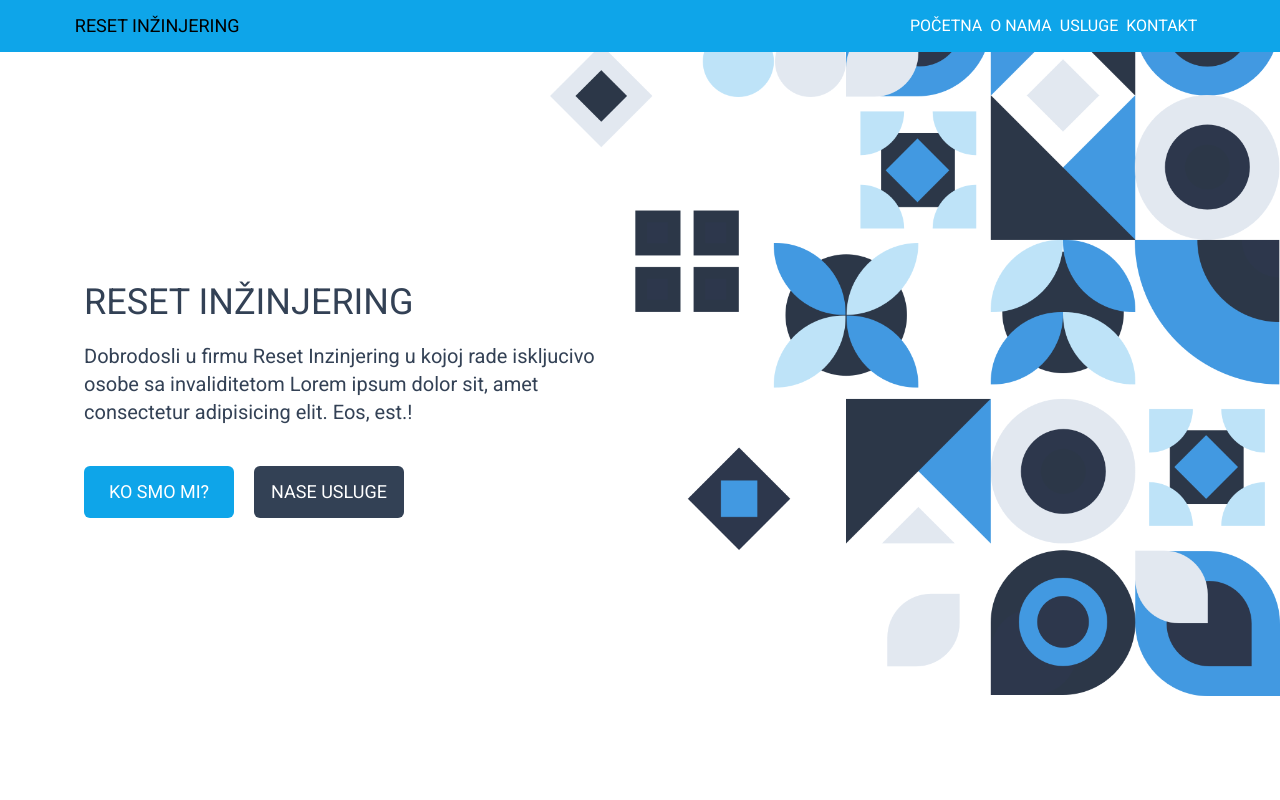
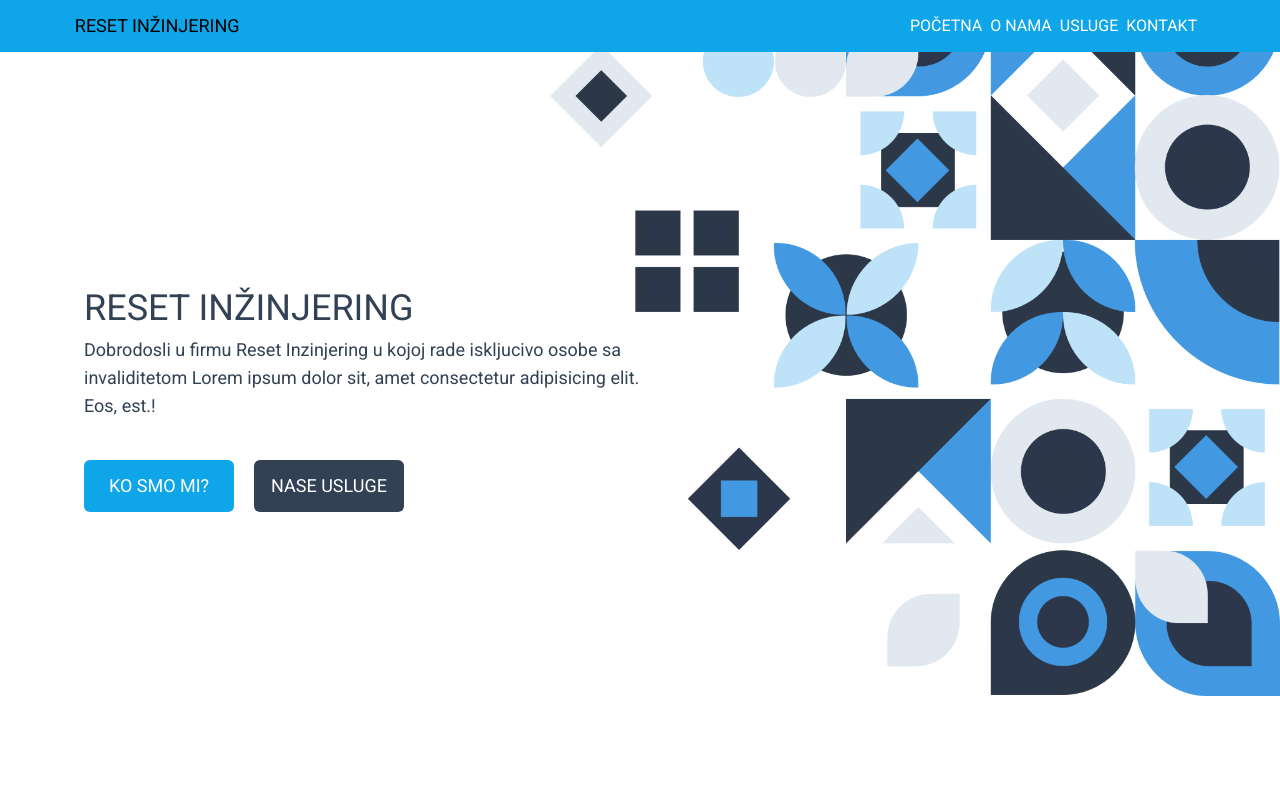
Before and after one commit to DenisKantic/RESET_ENGINEERING_WEBSITE, a React (Create React App) app: page / in a window 1280 px wide. Shown: the top 800 px of the page. Built offline with nearby package versions, Linux system fonts and the light colour scheme; the HTML template or start-up script is replaced by a standard one.

Commit message:
pushing for testing on mobile view

```diff
--- a/src/components/HomePage.jsx
+++ b/src/components/HomePage.jsx
@@ -9,13 +9,15 @@ const HomePage = () => {
         <div className='mx-auto w-[90%] flex items-center justify-start h-screen
         xss:w-full md:mt-0'>
             <div className='mx-auto w-[90%] h-[70vh] p-5 flex items-start justify-center flex-col'>
-            <h1 className='text-6xl text-[#334155] xss:text-4xl text-center'>RESET INŽINJERING</h1>
+            <h1 className='text-6xl text-[#334155]
+                            xss:text-4xl text-center'>RESET INŽINJERING</h1>
             <div className='xss:w-full md:w-[50%]'>
-            <p className='text-xl text-[#334155] xss:text-xl mt-5'>Dobrodosli u firmu Reset Inzinjering u kojoj rade iskljucivo osobe sa invaliditetom
+            <p className='text-2xl text-[#334155]
+                          xss:text-lg text-center mt-10 md:text-left mt-2'>Dobrodosli u firmu Reset Inzinjering u kojoj rade iskljucivo osobe sa invaliditetom
             Lorem ipsum dolor sit, amet consectetur adipisicing elit. Eos, est.!</p>
             </div>
-            <div className='flex flex-row mt-10
-            xss:flex-col items-center justify-center md:flex-row'>
+            <div className='flex mt-10 w-full
+            xss:flex-col items-center mx-auto justify-center md:block'>
                 <button className='bg-[#0ea5e9] text-white rounded-md p-3 w-[150px] text-lg xss:mr-0 mb-5 md:mb-0'>KO SMO MI?</button>
                 <button className='bg-[#334155] text-white p-3 rounded-md w-[150px] text-lg md:ml-5'>NASE USLUGE</button>
             </div>
```
